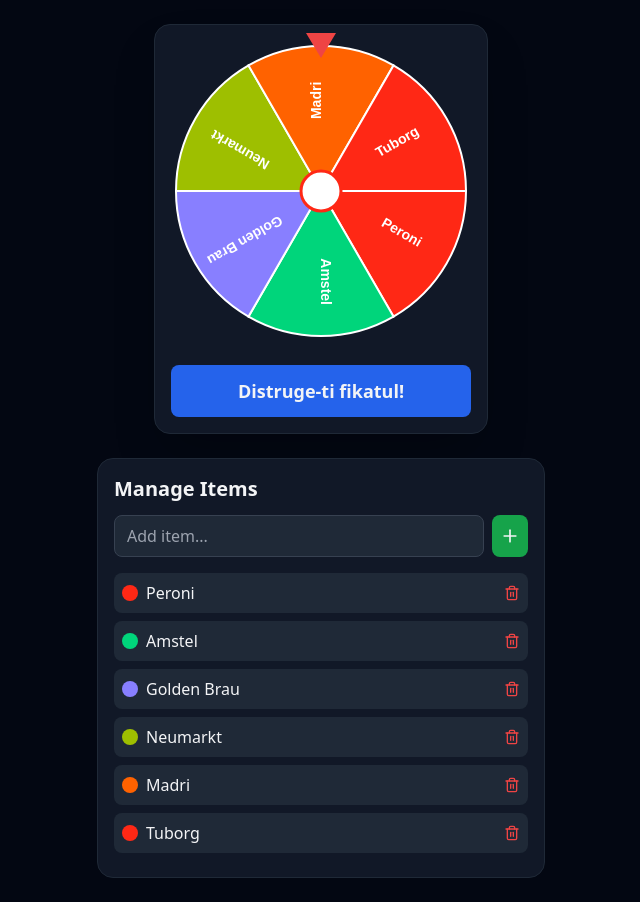
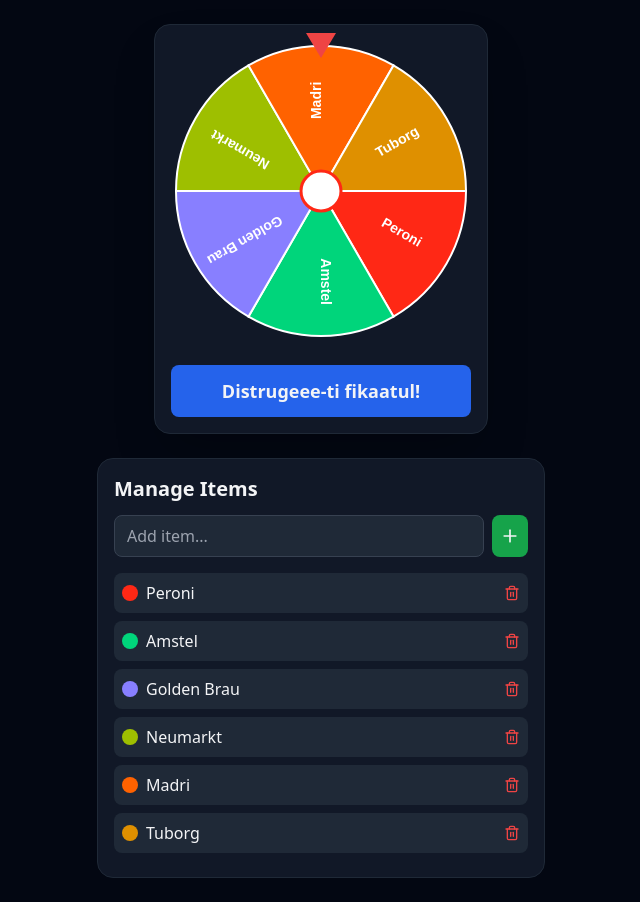
Before and after one commit to bogdanvesa95/spin-the-drink, a React (Vite) app: page / in a window 1280 px wide. Shown: the whole page, without its empty margins (319-959 px from the left). Built offline with nearby package versions, Linux system fonts and the light colour scheme.

Commit message:
first commit

```diff
--- a/src/App.tsx
+++ b/src/App.tsx
@@ -7,6 +7,7 @@
   "oklch(0.70 0.25 280)",
   "oklch(0.75 0.22 120)",
   "oklch(0.70 0.22 45)",
+  "oklch(0.71 0.22 85)",
 ];
 
 function App() {
@@ -106,7 +107,7 @@
 
   const deleteItem = (index: number) => {
     if (items.length <= 2) {
-      alert("You need at least 2 items on the wheel!");
+      alert("Coaie, macar 2 :(!");
       return;
     }
     setItems(items.filter((_, i) => i !== index));
@@ -144,12 +145,11 @@
           disabled={isSpinning}
           className="w-full mt-6 bg-blue-600 hover:bg-blue-500 disabled:opacity-50 py-3 rounded-lg font-bold text-lg"
         >
-          {isSpinning ? "Fikaaaaaat..." : "Distruge-ti fikatul!"}
+          {isSpinning ? "Fikaaaaaaat..." : "Distrugeee-ti fikaatul!"}
         </button>
         {winner && (
           <div className="text-center mt-4 animate-bounce">
-            <p className="text-sm text-gray-400">Winner:</p>
-            <p className="text-2xl font-bold">{winner}</p>
+            <p className="text-sm text-gray-400">Da-i pe gat!</p>
           </div>
         )}
       </div>
```
